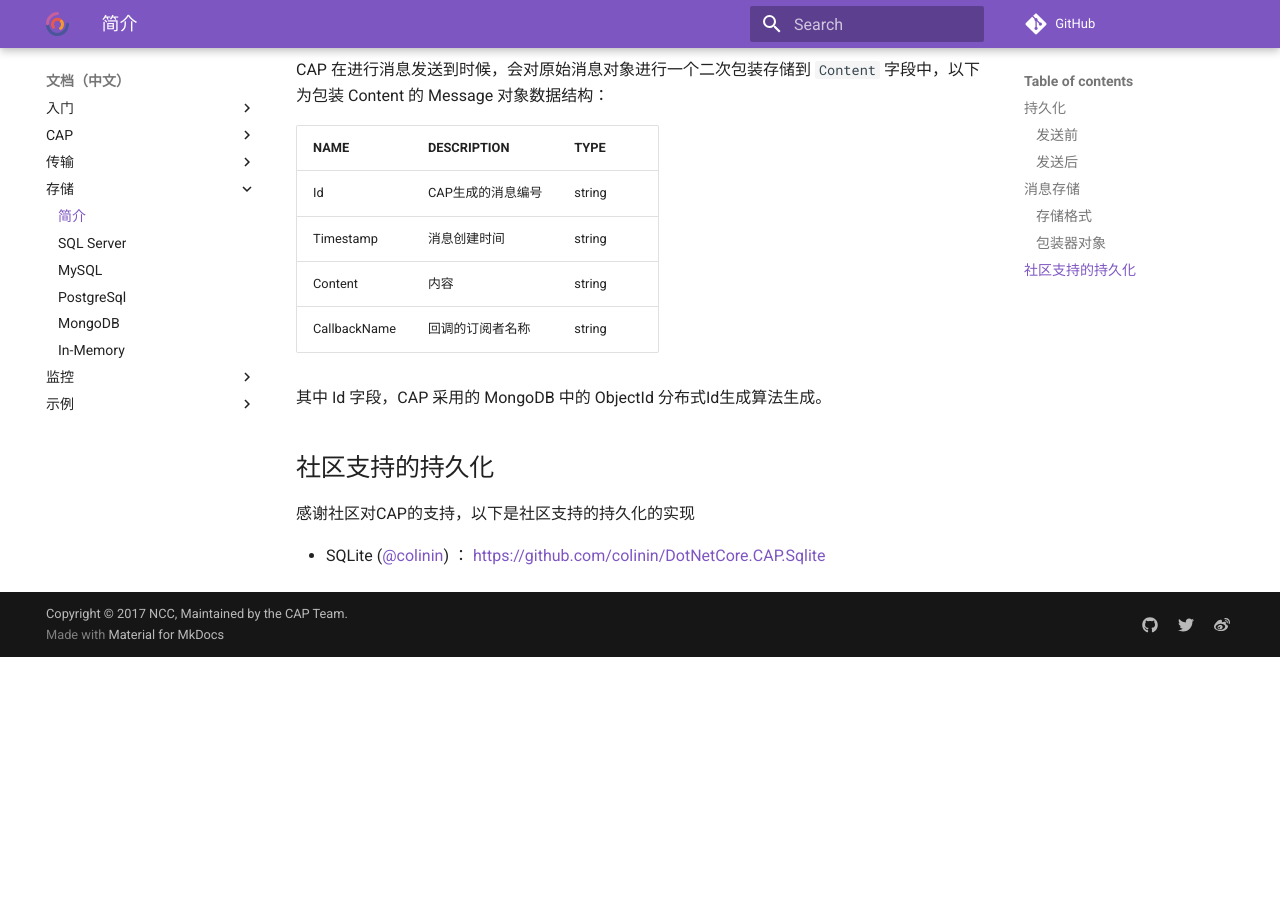
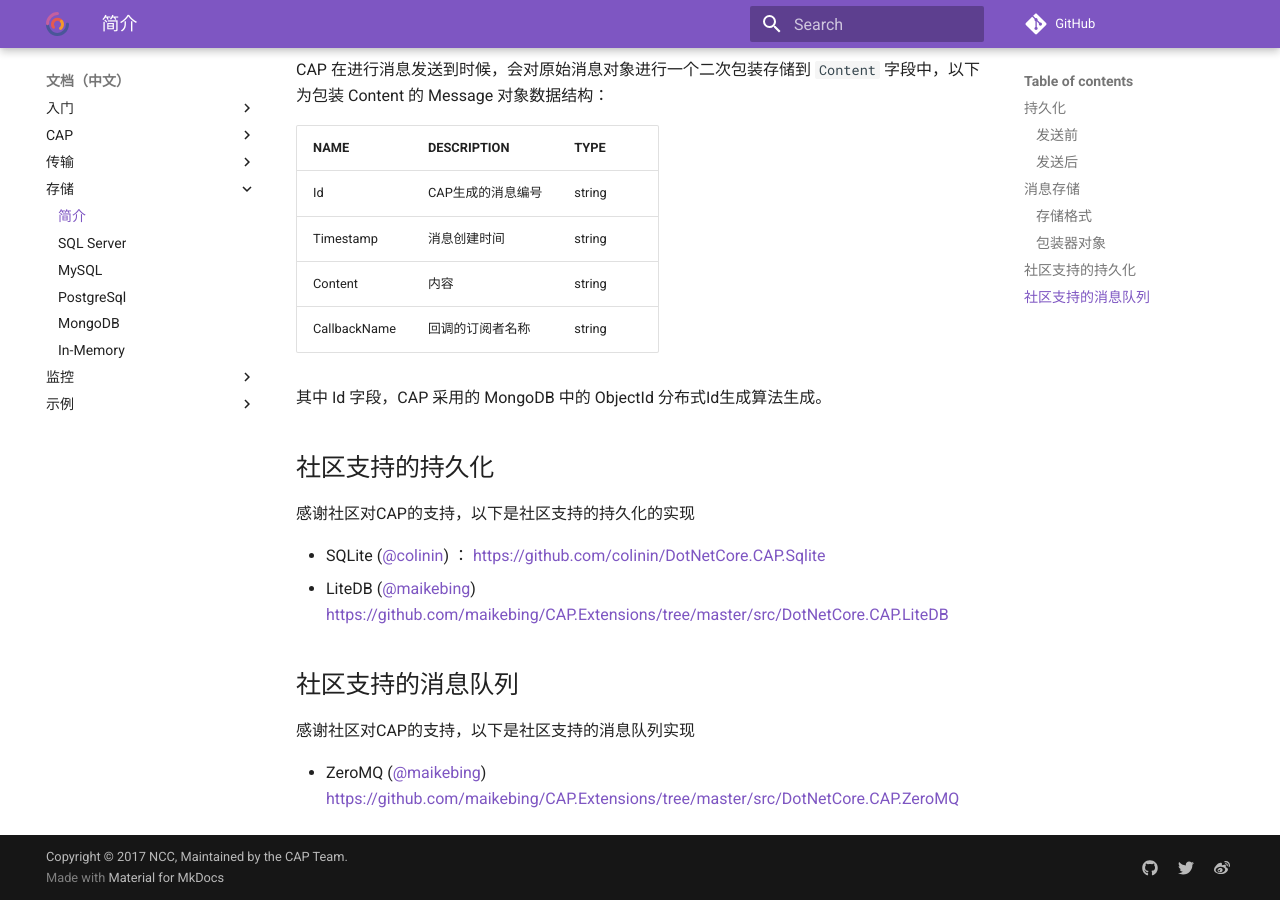
Before and after one commit to dotnetcore/CAP, an MkDocs documentation site: the page built from docs/content/user-guide/zh/storage/general.md, in a window 1280 px wide and 900 px high, scrolled down 2086 px. Built offline with MkDocs 1.6.1 and Material for MkDocs 9.7.7, drawn with Linux system fonts in a browser that asks for light colours; comment, search, counter and statistics services are not loaded; before the commit the page ends 2743 px from its top, so only the background shows below that.

Commit message:
add litedb and ZeroMQ

```diff
--- a/docs/content/user-guide/zh/storage/general.md
+++ b/docs/content/user-guide/zh/storage/general.md
@@ -69,3 +69,11 @@ CallbackName |	回调的订阅者名称 | string
 感谢社区对CAP的支持，以下是社区支持的持久化的实现
 
 * SQLite ([@colinin](https://github.com/colinin)) ： https://github.com/colinin/DotNetCore.CAP.Sqlite
+* LiteDB  ([@maikebing](https://github.com/maikebing)) https://github.com/maikebing/CAP.Extensions/tree/master/src/DotNetCore.CAP.LiteDB
+
+
+## 社区支持的消息队列
+
+感谢社区对CAP的支持，以下是社区支持的消息队列实现
+
+* ZeroMQ  ([@maikebing](https://github.com/maikebing)) https://github.com/maikebing/CAP.Extensions/tree/master/src/DotNetCore.CAP.ZeroMQ
```
